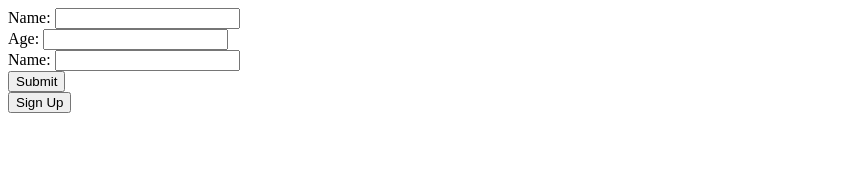
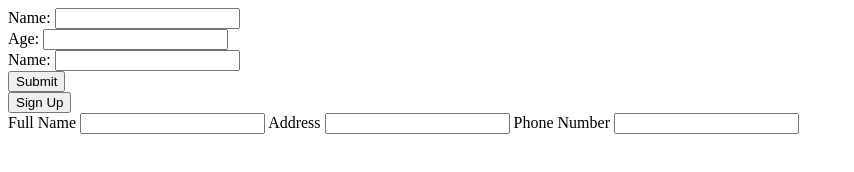
Before and after one commit to Symplyseyi/Collab, a plain HTML site: page index.html in a window 1280 px wide. Shown: the whole page, without its empty margins (0-854 px from the left). Drawn offline with Linux system fonts and the light colour scheme.

Commit message:
login-feature

```diff
--- a/index.html
+++ b/index.html
@@ -31,6 +31,23 @@
       <div class="second-container">
         <button>Sign Up</button>
       </div>
+
+      <div class="login-container">
+        <form action="#">
+          <div class="input-groups">
+            <div class="input-group">
+              <label for="fullname">Full Name</label>
+              <input type="text" name="fullname" id="fullname" />
+
+              <label for="address">Address</label>
+              <input type="text" name="address" id="address" />
+
+              <label for="telephone">Phone Number</label>
+              <input type="text" name="telephone" id="telephone" />
+            </div>
+          </div>
+        </form>
+      </div>
     </div>
   </body>
 </html>
```
